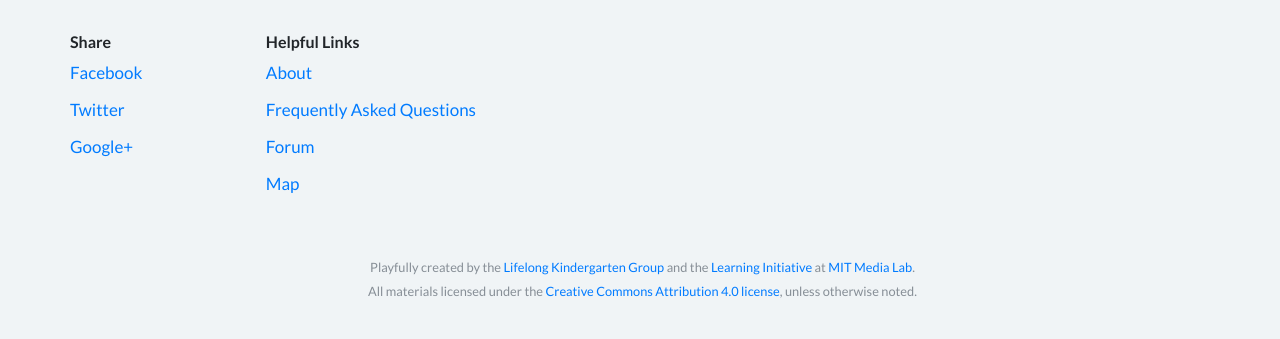
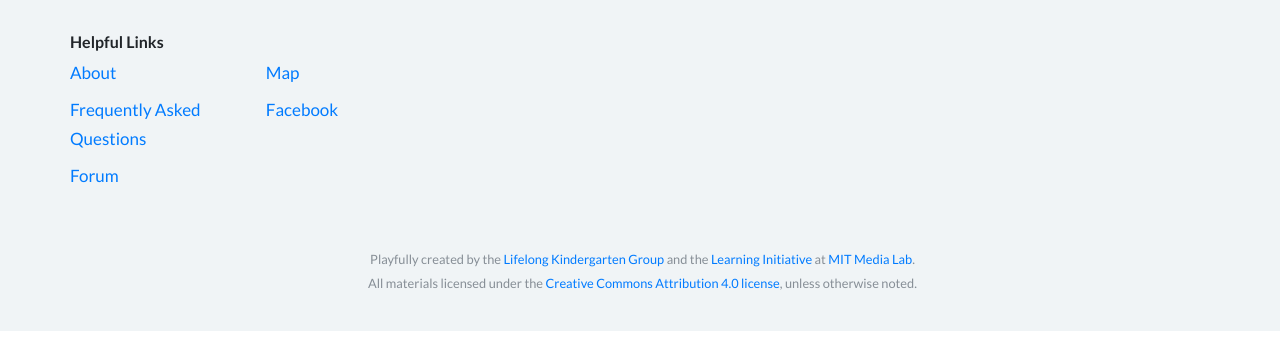
Before and after one commit to mitmedialab/lcl, a Jekyll site: the page built from index.html, in a window 1280 px wide and 900 px high, scrolled down 1325 px, cut to the strip 561-900 px from the top of the window. Built offline with Jekyll 4.4.1, drawn with Linux system fonts in a browser that asks for light colours; nearby versions of some CDN libraries.

Commit message:
Add Facebook link, remove other social links, and change margins of the footer
Fixes #7, #27

```diff
--- a/_includes/footer.html
+++ b/_includes/footer.html
@@ -1,18 +1,15 @@
 <footer class="footer">
-	<div class="container">
+	<div class="container mx-auto">
+		<h6 class="font-weight-bold col-md-2 col-6">Helpful Links</h6>
 		<div class="row">
 			<div class="col-md-2 col-6">
-				<h6 class="font-weight-bold">Share</h6>
-				<p class="mb-2"><a href="#">Facebook</a></p>
-				<p class="mb-2"><a href="#">Twitter</a></p>
-				<p class="mb-2"><a href="#">Google+</a></p>
-			</div>
-			<div class="col-md-5 col-6">
-				<h6 class="font-weight-bold">Helpful Links</h6>
 				<p class="mb-2"><a href="{{ site.baseurl }}{% link about.md %}">About</a></p>
 				<p class="mb-2"><a href="{{ site.baseurl }}{% link faq.html %}">Frequently Asked Questions</a></p>
 				<p class="mb-2"><a href="http://lcl-discuss.media.mit.edu">Forum</a></p>
+			</div>
+			<div class="col-md-5 col-6">
 				<p class="mb-2"><a href="{{ site.baseurl }}/#map">Map</a></p>
+				<p class="mb-2"><a href="https://www.facebook.com/LearningCreativeLearning/">Facebook</a></p>
 			</div>
 		</div>
 		<div class="text-center mt-5">
```
Also changed, not shown: 11 other files.
